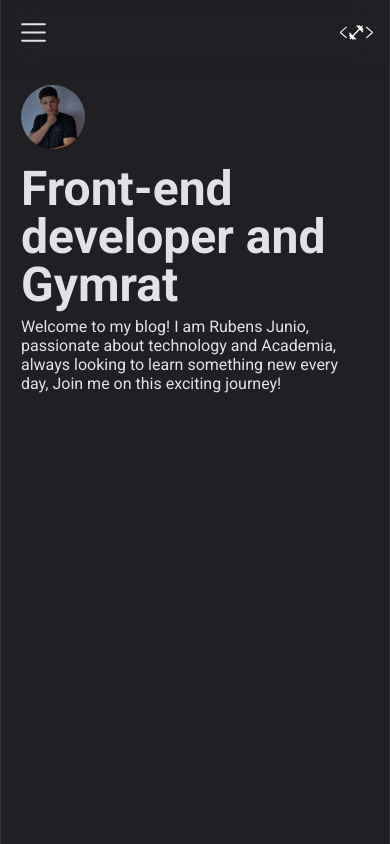
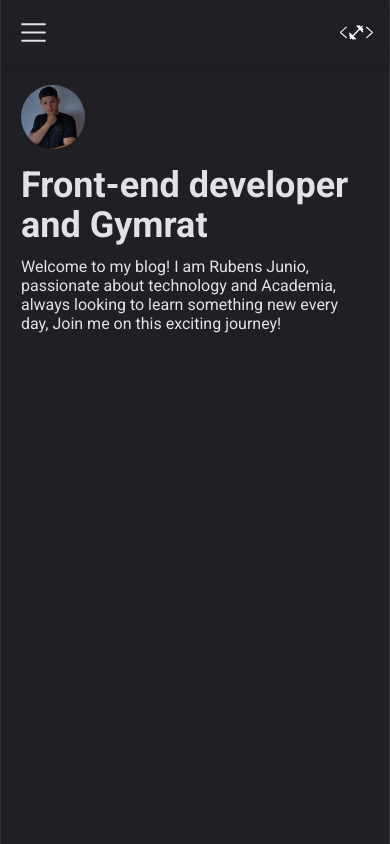
Before and after one commit to Rubensjuniors/app-blog, a Next.js app: page /about in a window 390 px wide. Built offline with nearby package versions, Linux system fonts and the light colour scheme.

Commit message:
feat: adicionado text responsivos

```diff
--- a/src/app/[lang]/page.tsx
+++ b/src/app/[lang]/page.tsx
@@ -14,8 +14,8 @@ const Home = () => {
       </div>
 
       <div>
-        <h1 className="text-5xl font-bold">{t.blog.home.title}</h1>
-        <p className="text-justifys mt-2 font-light">
+        <h1 className="mb-3 text-4xl font-bold">{t.blog.home.title}</h1>
+        <p className="text-md text-justifys mt-2 font-light">
           {t.blog.home.descriptions}
         </p>
       </div>
--- a/src/components/structure/Structor.component.tsx
+++ b/src/components/structure/Structor.component.tsx
@@ -14,7 +14,7 @@ const Structor = ({ children }: StructorProps) => {
     <>
       <div
         data-testid="structor"
-        className={`m-0-auto flex min-h-screen max-w-screen-xl justify-center`}
+        className={`m-0-auto flex min-h-screen max-w-screen-lg justify-center`}
       >
         <Sidemenu sidemenuItems={sidemenuItems} />
         <main className="z-1 min-h-screen w-content border-x border-gray-600">
```
